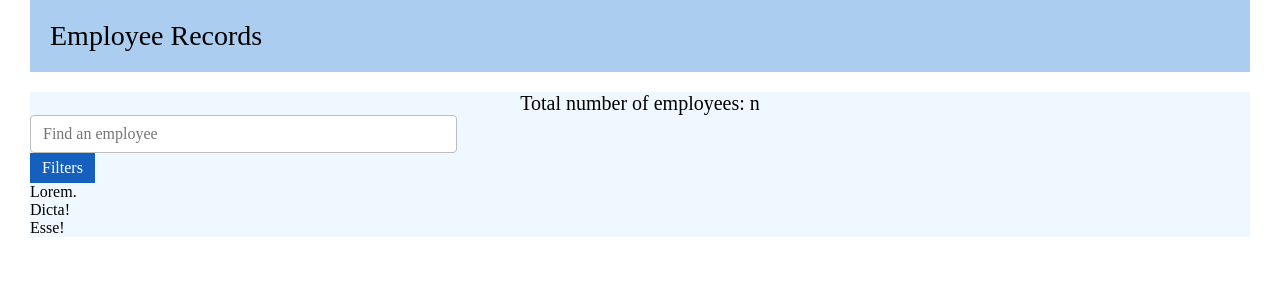
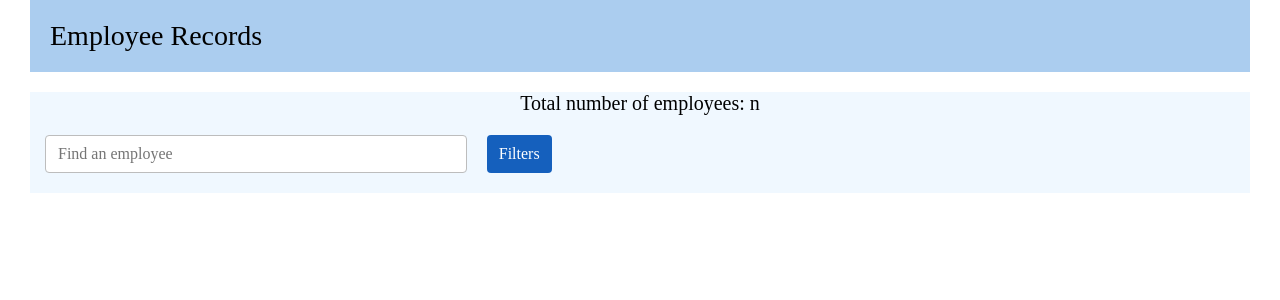
Before and after one commit to Nikita70770/Employee-Records, a React (Create React App) app: page / in a window 1280 px wide. Shown: the top 300 px of the page. Built offline with nearby package versions, Linux system fonts and the light colour scheme.

Commit message:
Create and import filter.css and filter-list.css files

```diff
--- a/src/components/main/search-section/filter/filter-button/filter-button.css
+++ b/src/components/main/search-section/filter/filter-button/filter-button.css
@@ -1,6 +1,7 @@
 .btn-filters {
+    height: 100%;
     padding: 0.375rem 0.75rem;
-    border: none;
+    border-radius: 0.25rem;
     cursor: pointer;
     font-size: 1rem;
     background-color: #1560bd;
--- /dev/null
+++ b/src/components/main/search-section/filter/filter-list/filter-list.css
@@ -0,0 +1,16 @@
+.filter-drop-down-list {
+    display: none;
+    min-width: 160px;
+    position: absolute;
+    border-radius: 0.25rem;
+    box-shadow: 0px 8px 16px 0px rgba(0, 0, 0, 0.2);
+    background-color: #f9f9f9;
+    z-index: 1;
+}
+
+.filter-drop-down-list li {
+    color: black;
+    padding: 12px 16px;
+    text-decoration: none;
+    display: block;
+}
--- a/src/components/main/search-section/filter/filter-list/filter-list.js
+++ b/src/components/main/search-section/filter/filter-list/filter-list.js
@@ -1,3 +1,6 @@
+/* import styles */
+import './filter-list.css';
+
 const FilterList = () => {
     return (
         <ul className="filter-drop-down-list">
--- /dev/null
+++ b/src/components/main/search-section/filter/filter.css
@@ -0,0 +1,7 @@
+.filter-inner {
+    position: relative;
+}
+
+.filter-inner:hover .filter-drop-down-list {
+    display: block;
+}
--- a/src/components/main/search-section/filter/filter.js
+++ b/src/components/main/search-section/filter/filter.js
@@ -1,5 +1,9 @@
+/* import components */
 import FilterButton from './filter-button/filter-button';
 import FilterList from './filter-list/filter-list';
+
+/* import styles */
+import './filter.css';
 
 const Filter = () => {
     return (
--- a/src/components/main/search-section/search-section.css
+++ b/src/components/main/search-section/search-section.css
@@ -13,4 +13,8 @@
 }
 
 .search-panel {
+    display: flex;
+    padding: 20px 0 20px 15px;
+    /* height: 35px; */
+    column-gap: 20px;
 }
```
